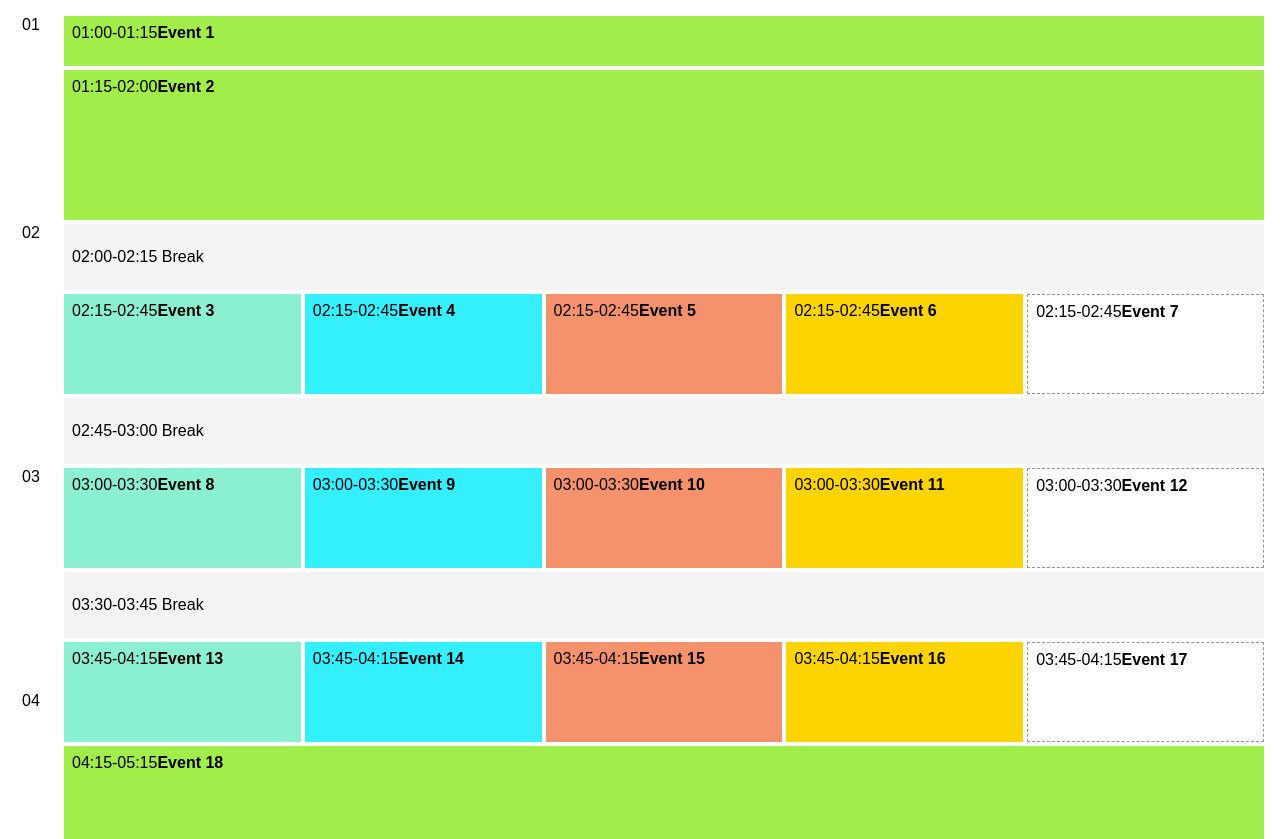
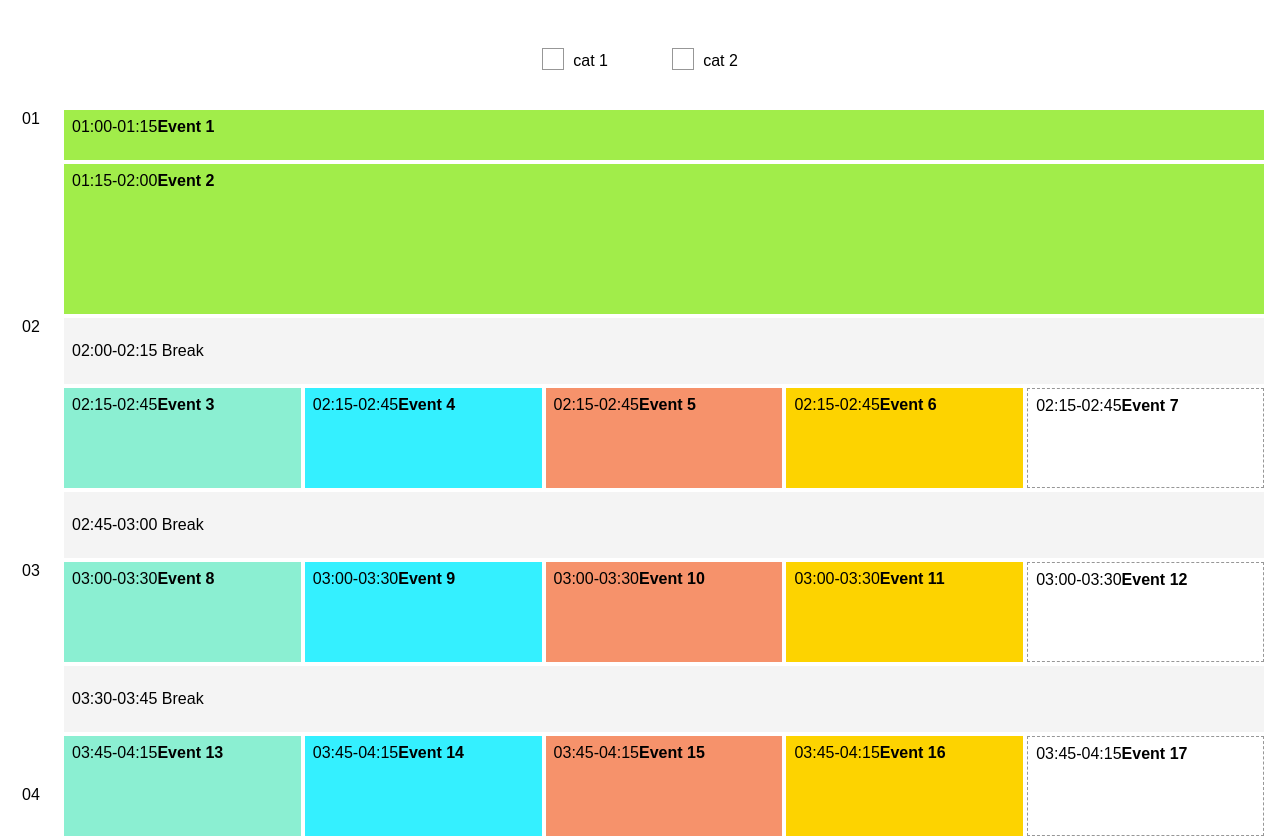
Before and after one commit to CruelMoney/deloitte-eventtable, a React app: page / in a window 1280 px wide. Shown: the top 839 px of the page. Built offline with nearby package versions, Linux system fonts and the light colour scheme.

Commit message:
filtering

```diff
--- a/src/ProgramOverview.js
+++ b/src/ProgramOverview.js
@@ -9,8 +9,9 @@ class Event extends Component {
       type,
       name,
       start_time,
-      end_time
-    } = this.props.event;
+      end_time,
+      hidden
+    } = this.props;
 
     const timeString = datesToIntervalString(start_time, end_time);
     const duration = end_time - start_time;
@@ -20,7 +21,7 @@ class Event extends Component {
       style={{
         height:msToEms(duration)+"em"
       }}
-      className={"event-thumbnail " + scene + " " + type}>
+      className={"event-thumbnail " + scene + " " + type + (hidden ? " hidden" : "")}>
           <p className="event-time">{timeString}</p>
           <h4>{name}</h4>
       </div>
@@ -79,7 +80,7 @@ class ProgramRow extends Component {
             className={"thumbnail-wrapper " + e.scene}
             >
             <Event
-              event={e}
+            {...e}
             />
           </div>
         )
@@ -90,15 +91,95 @@ class ProgramRow extends Component {
   }
 }
 
+
+class Filters extends Component {
+
+  state={
+    checked : []
+  }
+
+  onChange = (val, e) => {
+    let newState = [];
+    if(e.target.checked){
+      newState = [...this.state.checked, val];
+    }else{
+      newState = this.state.checked.filter(v => v !== val);
+    }
+    this.props.onChange && this.props.onChange(newState);
+    this.setState({
+      checked : newState
+    })
+  }
+
+  render() {
+    const { options, name } = this.props;
+
+    return (
+      <ul className="filters">
+        {options.map((o, idx)=>{
+          return(
+            <li key={name+"-option-"+idx}>
+              <input
+                id={o+"-"+idx}
+                onChange={(e)=>this.onChange(o, e)}
+                name={name+"-"+idx}
+                type="checkbox" >
+              </input>
+              <label htmlFor={o+"-"+idx}>{o}</label>
+            </li>
+          );
+        })}
+      </ul>
+    );
+  }
+}
+
+
 class ProgramOverview extends Component {
+  state = {
+    rows: [],
+    events : [],
+    filters: {}
+  }
+
+  filterChange = (name, val) => {
+    this.setState({
+      filters: {
+        ...this.state.filters,
+        [name] : val
+      }
+    });
+  }
+
+  componentWillMount(){
+    const events = parseEvents(mock_events);
+    const rows = eventsToTimeTable(events);
+
+    this.setState({
+      rows: rows,
+      events: events
+    });
+  }
+
+
   render() {
-    const events = parseEvents(mock_events);
-    const categories = mapToUnique(events, "categories");
-    const rows = eventsToTimeTable(events);
+    const { rows, events, filters } = this.state;
+    const filterAttr1 = "categories";
+    const categories = mapToUnique(events, filterAttr1);
+
+    const filteredRows = filterRows(rows, filters);
 
     return (
       <div className="program-overview">
-        {rows.map((r, idx)=>{
+        <div>
+          <Filters
+            onChange={(val)=>{this.filterChange(filterAttr1, val)}}
+            name={filterAttr1}
+            options={categories}
+          />
+        </div>
+
+        {filteredRows.map((r, idx)=>{
           return (
             <ProgramRow
               key={"ProgramRow-"+idx}
@@ -109,8 +190,40 @@ class ProgramOverview extends Component {
       </div>
     );
   }
+};
+
+const filterEvents = (events, filters) => {
+  return events.map( event => {
+
+    return Object.keys(filters).reduce((event, attribute) => {
+      if (event.hidden) return event;
+      const filterValues = filters[attribute];
+      const haveCommonValues = filterValues.some(v1 => event[attribute].indexOf(v1) !== -1);
+      const hide = !haveCommonValues && filterValues.length > 0;
+
+      return {
+        ...event,
+        hidden : hide
+      }
+
+    }, event);
+  });
 }
 
+const filterRows = (rows, filters) => {
+  return rows.map(row => {
+    if (row.break) return row
+
+    const filteredEvents = filterEvents(row.events, filters);
+    const collapseRow = filteredEvents.every(e => e.hidden);
+
+    return {
+      ...row,
+      collapse: collapseRow,
+      events: filteredEvents
+    }
+  });
+}
 
 const sortEventsByStart = (events) => {
   return  [...events].sort((a,b)=>{
@@ -144,7 +257,7 @@ const eventFitsInRow = (rows, event) => {
 // each row consists of all the events that overlap within that row
 // breaks are automatically added as seperate rows between rows with events
 const eventsToTimeTable = (events) => {
-  let last_start_time, last_end_time;
+  let last_end_time;
   const sortedEvents = sortEventsByStart(events);
   const rows = [];
 
@@ -154,7 +267,6 @@ const eventsToTimeTable = (events) => {
 
     // Create break if necessary
     if(!!last_end_time && start_time > last_end_time){
-      const breakKey = datesToIntervalKey(last_end_time, start_time);
       const timeBreak = {
           start_time: last_end_time,
           end_time: start_time,
@@ -195,9 +307,6 @@ const getFullHours = (d) => addLeadingZero(d.getHours());
 const datesToIntervalString = (d1, d2) => {
   return `${getFullHours(d1)}:${getFullMinutes(d1)}-${getFullHours(d2)}:${getFullMinutes(d2)}`;
 }
-const datesToIntervalKey = (d1, d2) => {
-  return `${getFullHours(d1)}${getFullMinutes(d1)}`;
-}
 
 const parseEvents = (events) => {
   return events.map(e => {
--- a/src/index.css
+++ b/src/index.css
@@ -29,6 +29,9 @@ body {
 .event-thumbnail{
   padding: 0.5em;
   box-sizing: border-box;
+}
+.event-thumbnail.hidden{
+ display: none;
 }
 
 .event-thumbnail h4,
@@ -85,3 +88,85 @@ body {
   background-color: transparent;
   border: 1px dashed #979797;
 }
+
+
+
+
+ul.filters{
+  list-style: none;
+  padding: 0;
+  margin: 0;
+  display: flex;
+  justify-content: center;
+}
+
+ul.filters li{
+  display: inline-block;
+  margin: 2em;
+}
+
+
+
+
+/* CHECKBOX STYLING */
+/* Base for label styling */
+[type="checkbox"]:not(:checked),
+[type="checkbox"]:checked {
+  position: absolute;
+  left: -9999px;
+}
+[type="checkbox"]:not(:checked) + label,
+[type="checkbox"]:checked + label {
+  position: relative;
+  padding-left: 1.95em;
+  cursor: pointer;
+  padding-top: 0.25em;
+  height: 1.6em;
+  line-height: 1.6em;
+  vertical-align: middle;
+}
+
+/* checkbox aspect */
+[type="checkbox"]:not(:checked) + label:before,
+[type="checkbox"]:checked + label:before {
+  content: '';
+  position: absolute;
+  left: 0; top: 0;
+  width: 1.25em; height: 1.25em;
+  border: 1px solid #979797;
+  background: #fff;
+}
+/* checked mark aspect */
+[type="checkbox"]:not(:checked) + label:after,
+[type="checkbox"]:checked + label:after {
+  content: "";
+  width: 0.6em;
+  height: 1.2em;
+  position: absolute;
+  top: -0.4em;
+  border: 3px solid #86bc25;
+  border-left: none;
+  border-top: none;
+  left: 0.5em;
+  transform: rotate(45deg);
+  opacity: 0;
+}
+/* checked mark aspect changes */
+[type="checkbox"]:not(:checked) + label:after {
+  opacity: 0;
+}
+[type="checkbox"]:checked + label:after {
+  opacity: 1;
+}
+/* disabled checkbox */
+[type="checkbox"]:disabled:not(:checked) + label:before,
+[type="checkbox"]:disabled:checked + label:before {
+  border-color: #bbb;
+  background-color: #ddd;
+}
+[type="checkbox"]:disabled:checked + label:after {
+  color: #999;
+}
+[type="checkbox"]:disabled + label {
+  color: #aaa;
+}
--- a/src/mocked_events.js
+++ b/src/mocked_events.js
@@ -3,7 +3,7 @@ export default [
     name: "Event 1",
     speaker: "/",
     speaker_name: "Susanne Mørch Kock",
-    categories: ["cat 1", "cat 2"],
+    categories: ["cat 1"],
     level_icon: "wifi.svg",
     scene: "scene-1",
     type: "speak",
@@ -306,7 +306,7 @@ export default [
     name: "Event 22",
     speaker: "/",
     speaker_name: "Mads Kaagaard",
-    categories: ["cat 1", "cat 2"],
+    categories: [],
     level_icon: "wifi.svg",
     scene: "workshop",
     type: "speak",
```
